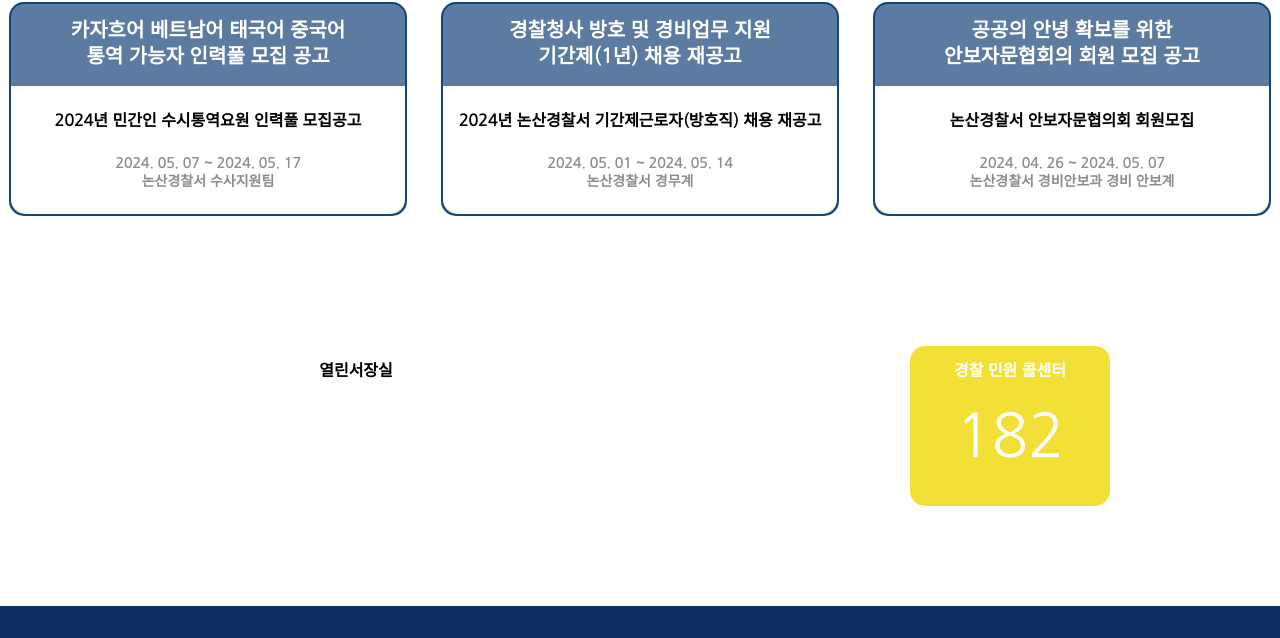
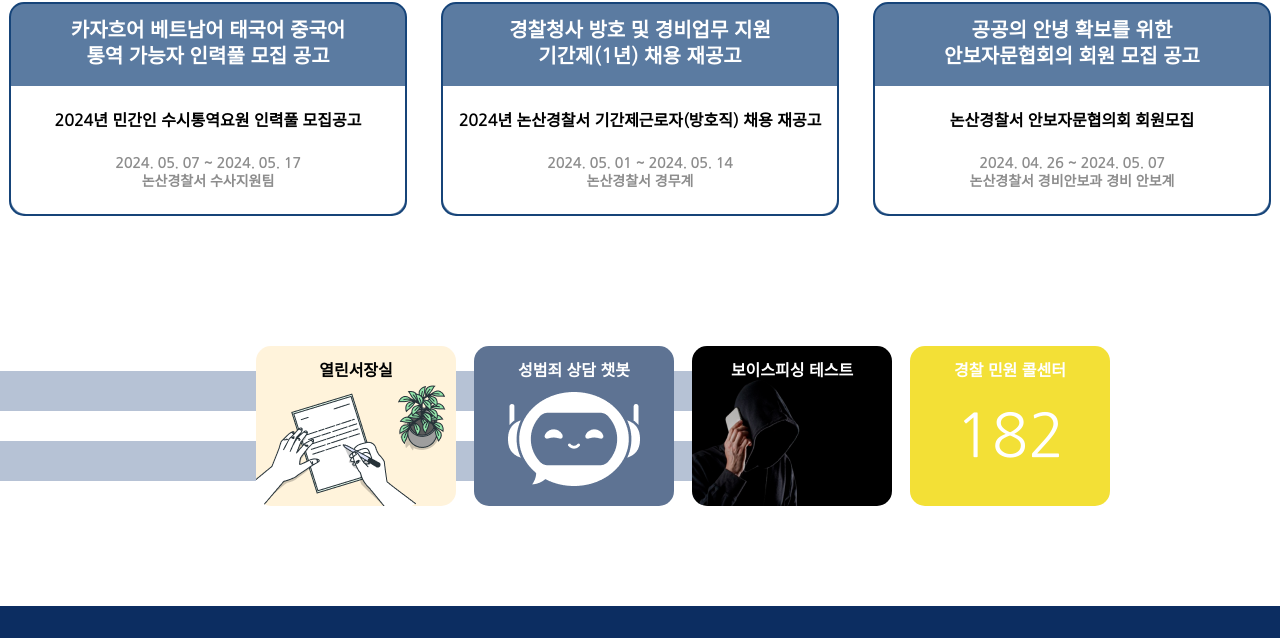
Before and after one commit to yyejuu/nonsanpolice, a plain HTML site: page index.html in a window 1280 px wide. Shown: the part 2124-2762 px from the top of the page. Drawn offline with nearby package versions, Linux system fonts and the light colour scheme; the site is published under a folder, as on GitHub Pages, so addresses that start at the root find nothing.

Commit message:
Update style.css

```diff
--- a/css/style.css
+++ b/css/style.css
@@ -275,7 +275,7 @@ section.not >ul >li >a >.dw >span {
 /* other */
 section.other {
     width: 100%; height: 160px; margin-top: 130px;
-    background-image: url(/img/oth_bg.png);
+    background-image: url(../img/oth_bg.png);
     position: relative;
 }
 section.other >ul.oth {
@@ -292,9 +292,9 @@ section.other >ul.oth >li {
 section.other >ul.oth >li:hover {
     opacity: .6;
 }
-section.other >ul.oth >li:nth-child(1){background-image: url(/img/oth1.png); color: #000;}
-section.other >ul.oth >li:nth-child(2){background-image: url(/img/oth2.png);}
-section.other >ul.oth >li:nth-child(3){background-image: url(/img/oth3.png);}
+section.other >ul.oth >li:nth-child(1){background-image: url(../img/oth1.png); color: #000;}
+section.other >ul.oth >li:nth-child(2){background-image: url(../img/oth2.png);}
+section.other >ul.oth >li:nth-child(3){background-image: url(../img/oth3.png);}
 section.other >ul.oth >li:nth-child(4){background-color: #f3e036;}
 section.other >ul.oth >li:nth-child(4) >a >span {
     font-size: 60px; font-weight: normal; line-height: 1.4;
```
